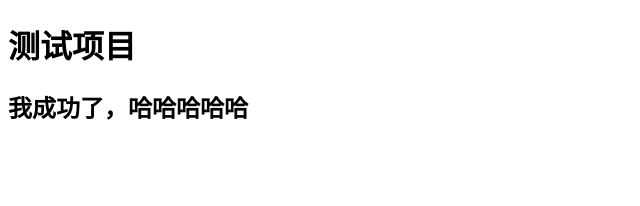
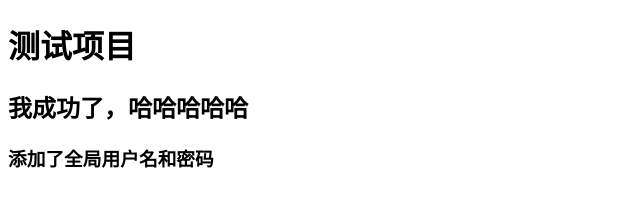
Before and after one commit to geyan-one/newApp, a plain HTML site: page index.html in a window 1280 px wide. Shown: the whole page, without its empty margins (0-640 px from the left). Drawn offline with Linux system fonts and the light colour scheme.

Commit message:
添加了永久用户名密码

```diff
--- a/index.html
+++ b/index.html
@@ -8,5 +8,6 @@
 <body>
     <h1>测试项目</h1>
     <h2>我成功了，哈哈哈哈哈</h2>
+    <h3>添加了全局用户名和密码</h3>
 </body>
 </html>
```
